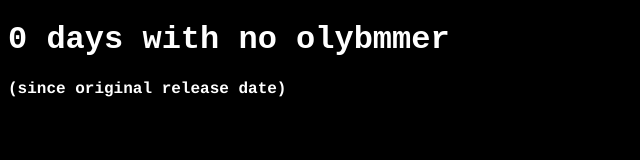
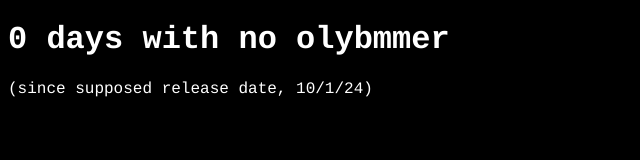
Before and after one commit to Turtlecodez/days-with-no-olybmmer, a plain HTML site: page index.html in a window 1280 px wide. Shown: the whole page, without its empty margins (0-640 px from the left). Drawn offline with Linux system fonts and the light colour scheme.

Commit message:
Update index.html

```diff
--- a/index.html
+++ b/index.html
@@ -9,19 +9,17 @@
       }
       #text {
         color: white;
-        font-weight: bold;
-        font-family: "Courier New", Courier, monospace;
+        font-family: Courier, monospace;
       }
       #text2 {
         color: white;
         font-family: Courier, monospace;
-        font-weight: bold;
       }
     </style>
   </head>
   <body>
     <h1 id="text"></h1>
-    <p id="text2"">(since original release date)</p>
+    <p id="text2"">(since supposed release date, 10/1/24)</p>
     <script>
       function updateText() {
             const startDate = new Date('2024-10-01');
```
